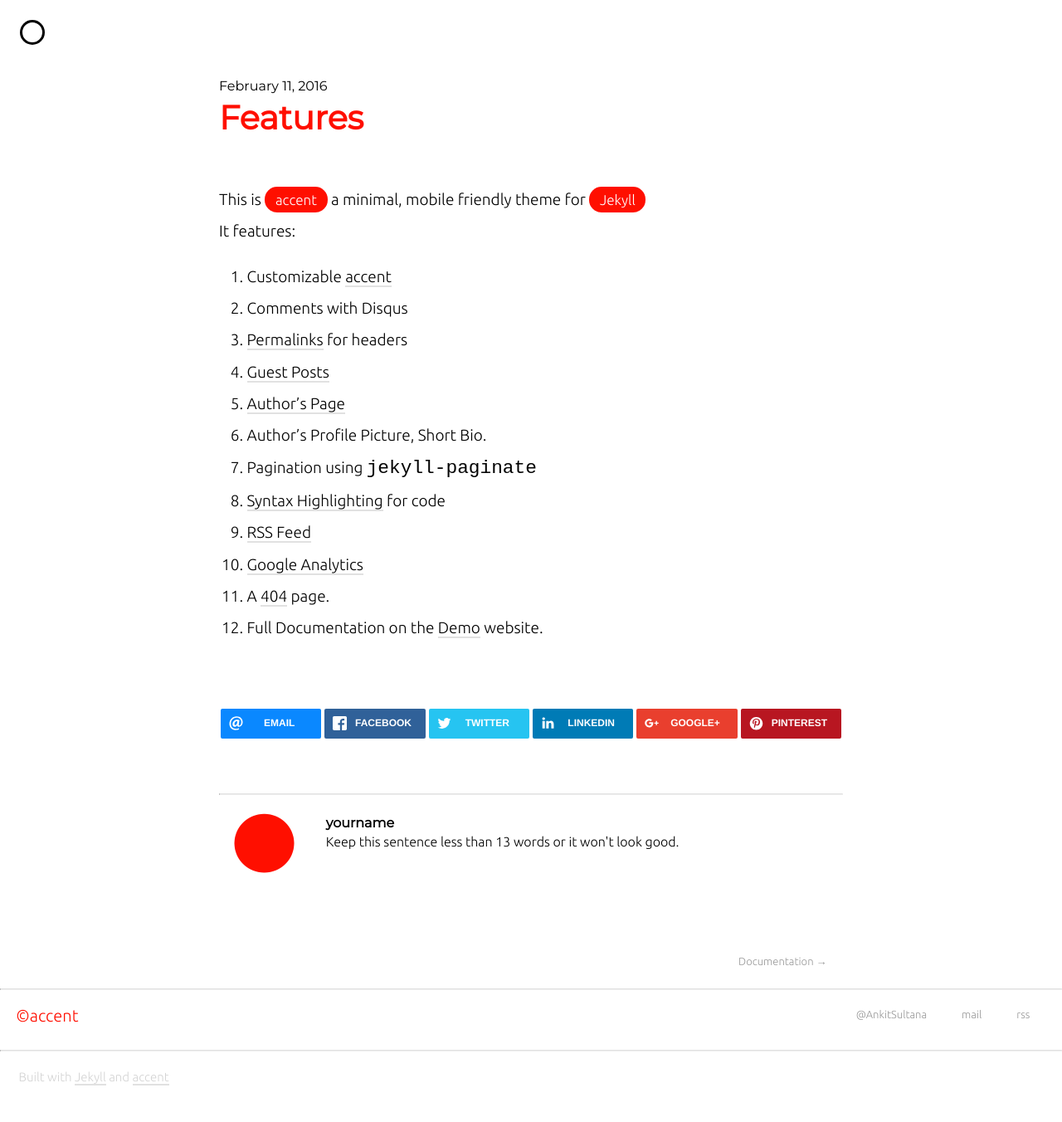
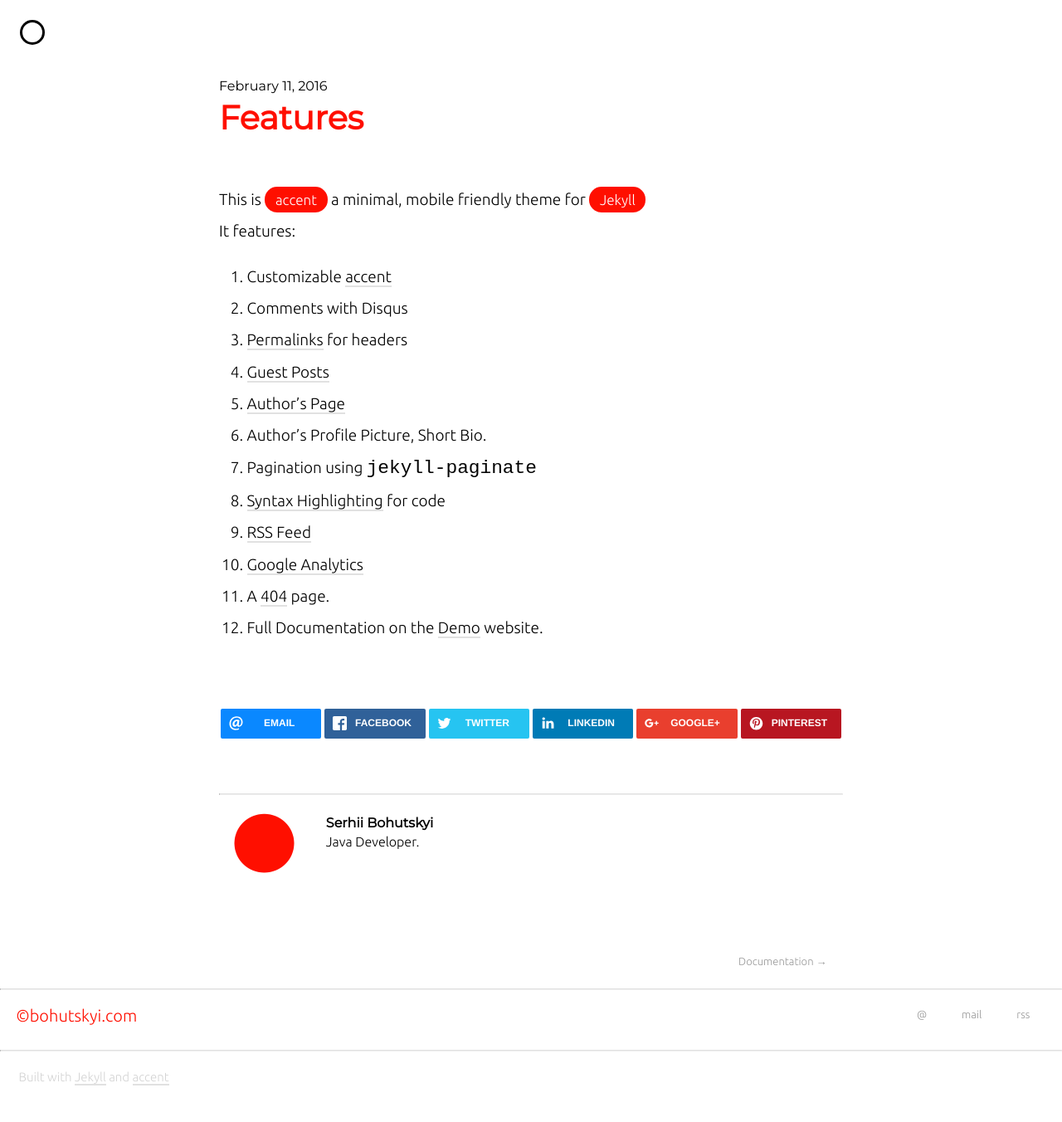
Before and after one commit to serhii-bohutskyi/bohutskyi.com, a Jekyll site: the page built from _posts/2016-02-11-features.markdown, in a window 1280 px wide. Shown: the whole page at 83% size. Built offline with Jekyll 4.4.1, drawn with Linux system fonts in a browser that asks for light colours; nearby versions of some CDN libraries; comment, search, counter and statistics services are not loaded.

Commit message:
Change configurations

```diff
--- a/_config.yml
+++ b/_config.yml
@@ -6,28 +6,23 @@ baseurl: "/"
 
 # This will show up at the top of index page
 site_heading: >
-    foo <span class="faded">'s blog</span>
+    Serhii Bohutskyi <span class="faded">'s blog</span>
 
-email: your@email.com
-author: yourname
+email: sergey.boguckiy@gmail.com
+author: Serhii Bohutskyi
 # This description will show up in google search results
 # (for index page) etc.
 description: >
-    accent is, as Trump would put it, the best
+
 
 # This will what will show against &copy; in the footer
-copyright: accent
+copyright: bohutskyi.com
 # Toggle your short bio, which will displayed on your index page
 # Just toggle it and run jekyll again to see
 intro: false         # Tip: Remove the span from site_heading if intro is set to true
 # This will be displayed in your intro
 short_bio: >
-    Welcome! This is <span>accent</span>, a mobile friendly theme for Jekyll. The main feature of this
-    theme is that you can change the accent color. Refer the
-    <a class="underline different-highlight" href="http://ankitsultana.com/accent/documentation.html">
-        Documentation
-    </a>
-    to know how.
+    Welcome! My name is Serhii Bohutskyi and I am a Java Developer, this is my technical blog. Here I'm collecting interesting things which I don't want to handle in my memory :)
 
 permalink: /:title.html
 
@@ -39,21 +34,21 @@ comments: true
 # Note that about_footer should be true if you want
 # to see author information at the bottom of each post
 about_stub: >
-    Keep this sentence less than 13 words or it won't look good.
+    Java Developer.
 
 about_footer: true
 
-twitter_username: AnkitSultana
-github_username: yourgithub
-facebook_id: yourusername
+twitter_username:
+github_username: serhiibh
+facebook_id: 100001800012668
 
 favicon: true
 favicon_location: "images/favicon.ico"
 
 profile_picture: images/temp.png
-paginate: 5
+paginate: 50
 paginate_path: "/page/:num"
-tracking_id: UA-69243698-7 # GA Tracking ID
+tracking_id: UA-104221951-1 # GA Tracking ID
 
 # Social Stuff | open graph and twitter cards
 og_image: "images/accent.png" # This will show in facebook thumbnails
```
